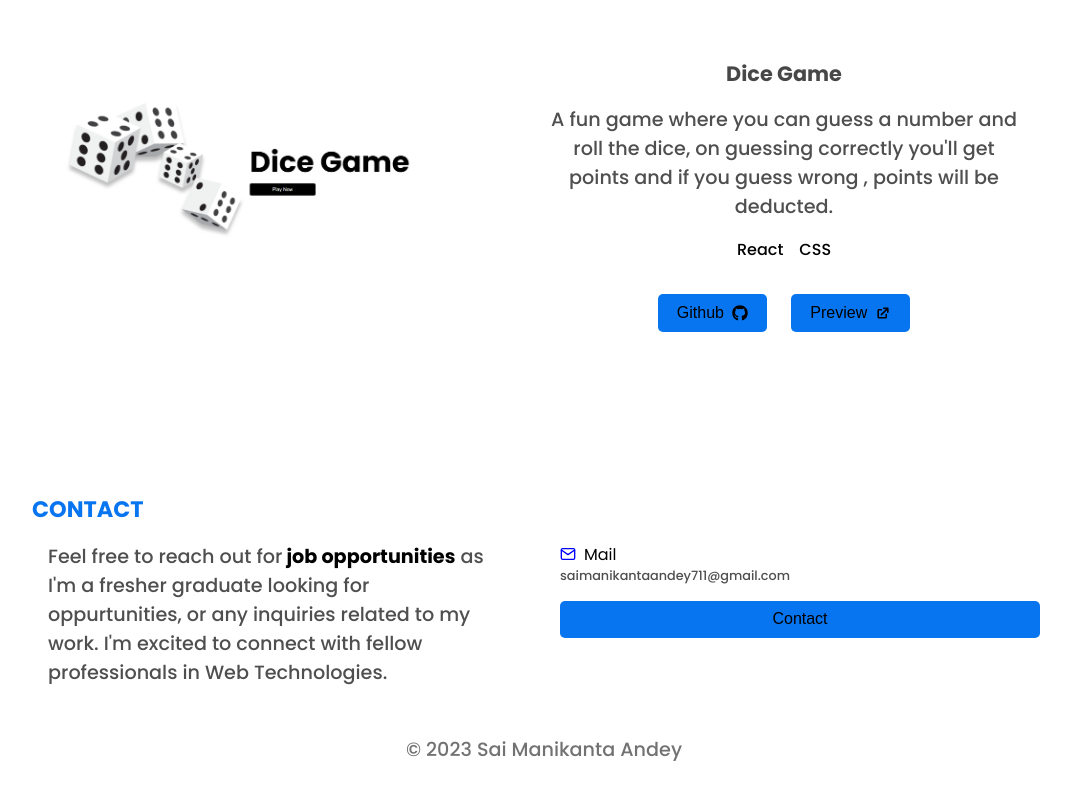
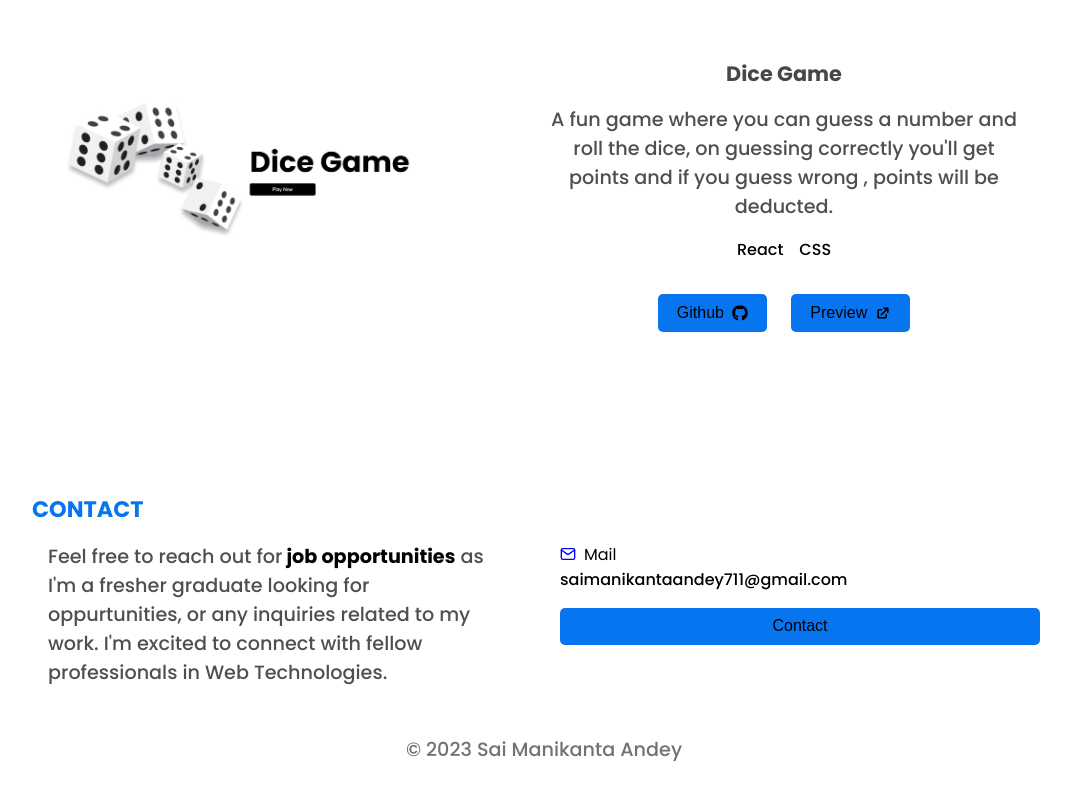
Before and after one commit to Sai-Manikanta-Andey/portfolio, a React (Vite) app: page / in a window 1280 px wide. Shown: the part 1632-2432 px from the top of the page, without its empty margins (96-1167 px from the left). Built offline with nearby package versions, Linux system fonts and the light colour scheme.

Commit message:
Minor change

```diff
--- a/src/components/Contact/Contact.css
+++ b/src/components/Contact/Contact.css
@@ -48,11 +48,12 @@ button:hover{
     display: flex;
     align-items: center;
     gap: .5rem;
+    color: black;
 }
 .mailId>p{
-    font-size: .8rem;
+    font-size: 1rem;
     font-weight: 500;
-    color: rgb(79, 79, 79);
+
 }
 .copyrights{
     margin-top: 2rem;
```
